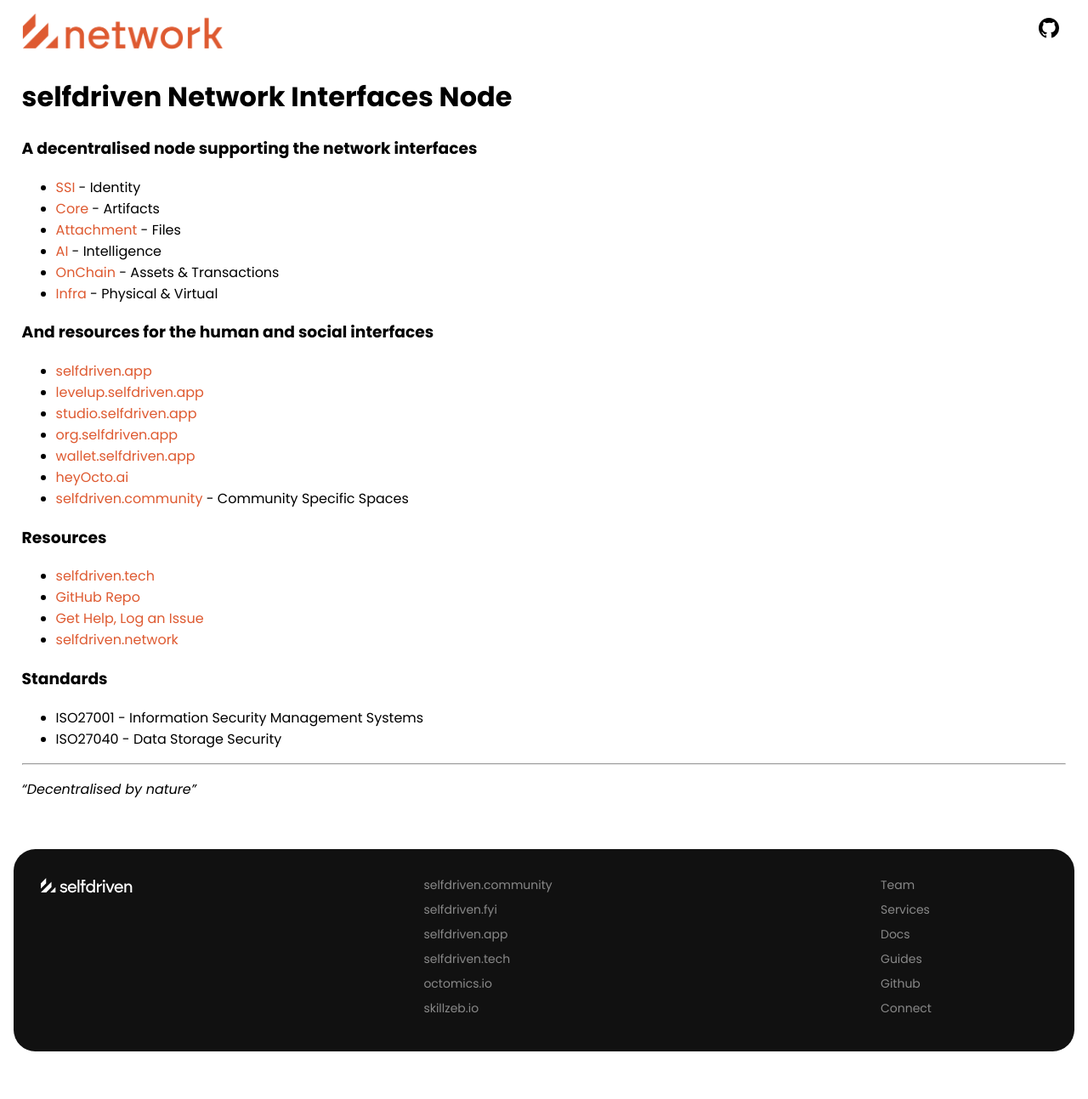
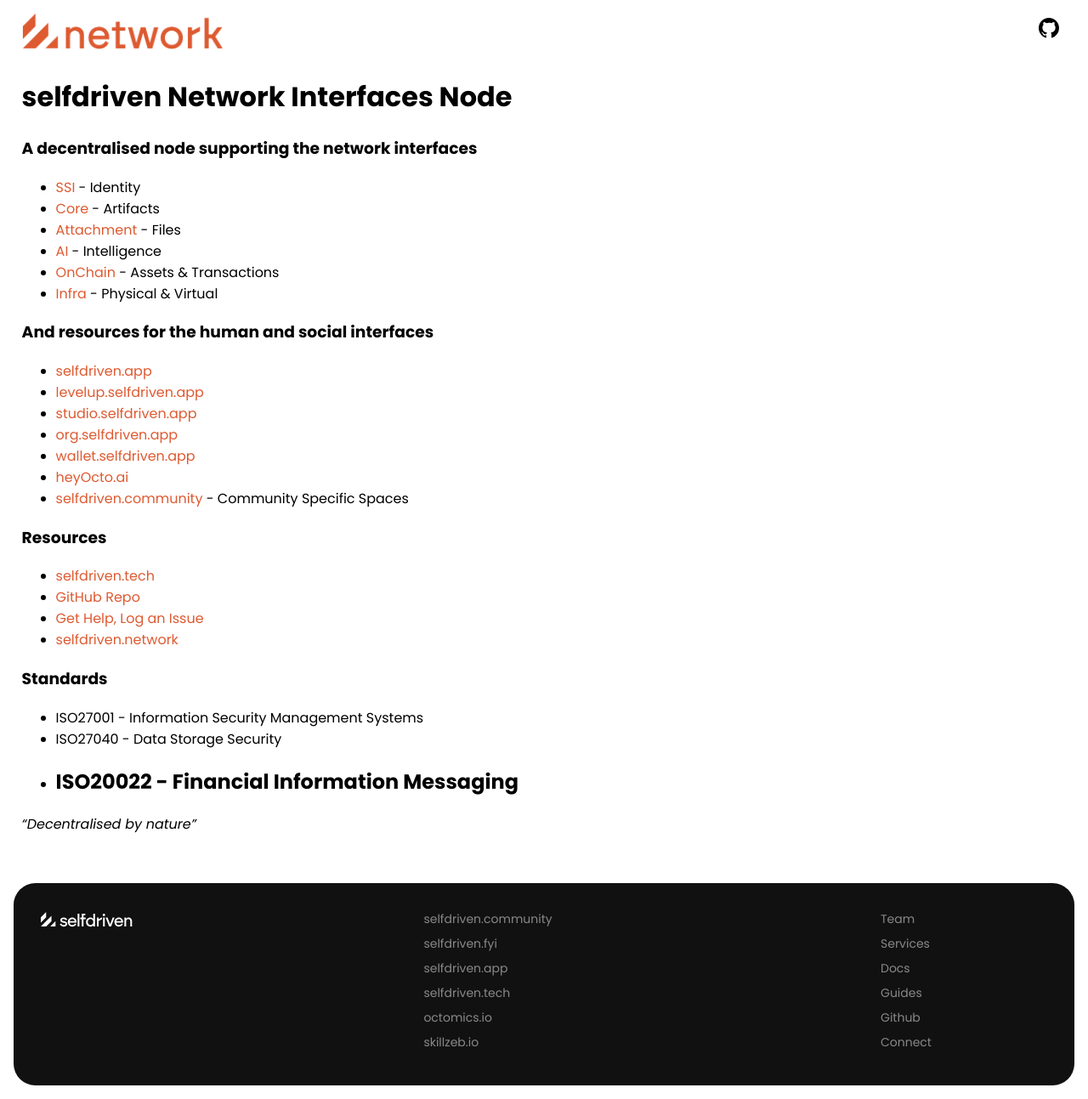
Before and after one commit to selfdriven-foundation/selfdriven-network, a Jekyll site: the page built from docs/pages/selfdriven-network-interfaces-node.md, in a window 1280 px wide. Shown: the whole page at 85% size. Built offline with Jekyll 4.4.1, drawn with Linux system fonts in a browser that asks for light colours; before the commit the page ends 1253 px from its top, so only the background shows below that.

Commit message:
Update selfdriven-network-interfaces-node.md

```diff
--- a/docs/pages/selfdriven-network-interfaces-node.md
+++ b/docs/pages/selfdriven-network-interfaces-node.md
@@ -32,7 +32,7 @@ permalink: /interfaces-node/
 ### Standards
 - ISO27001 - Information Security Management Systems
 - ISO27040 - Data Storage Security
-
+- ISO20022 - Financial Information Messaging
 ---
 
 *"Decentralised by nature"*
```
